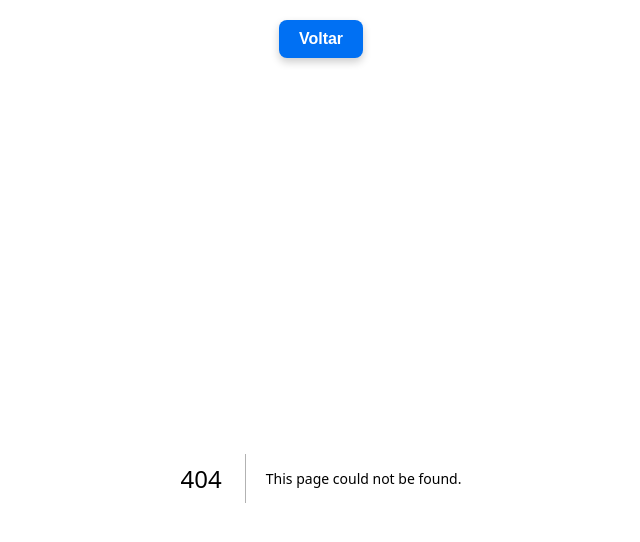
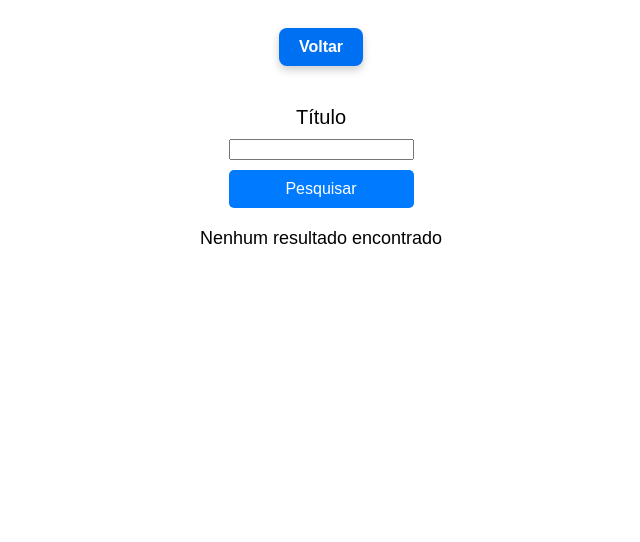
Before and after one commit to StenioEric/pweb, a Next.js app in the folder nextpweb/: page /clientServerMovies in a window 1280 px wide. Before the commit this address had no page. Shown: the top 542 px of the page, without its empty margins (319-959 px from the left). Built offline with nearby package versions, Linux system fonts and the light colour scheme.

Commit message:
Receita8

```diff
--- /dev/null
+++ b/nextpweb/src/app/clientServerMovies/page.tsx
@@ -0,0 +1,93 @@
+"use client";
+
+import { useState, FormEvent } from "react";
+
+interface Movie {
+  imdbID: string;
+  Title: string;
+  Year: string;
+}
+
+export default function Home() {
+  const [resultMovies, setResultMovies] = useState<Movie[]>([]); // Estado para armazenar os resultados da pesquisa
+
+  async function handleAction(event: FormEvent<HTMLFormElement>) {
+    event.preventDefault(); // Impede o recarregamento da página
+
+    const formData = new FormData(event.currentTarget);
+    const titleSearchKey = formData.get("titleSearchKey") as string;
+
+    const res = await fetch(`/api/movies?titleSearchKey=${titleSearchKey}`);
+    const data = await res.json();
+
+    setResultMovies(data || []); // Atualiza os resultados no estado
+  }
+
+  return (
+    <div style={{ fontFamily: "Arial, sans-serif", textAlign: "center", padding: "20px" }}>
+      <MovieForm actionHandler={handleAction} />
+      <MovieTable movies={resultMovies} />
+    </div>
+  );
+}
+
+export function MovieForm({ actionHandler }: { actionHandler: (e: FormEvent<HTMLFormElement>) => void }) {
+  return (
+    <form
+      onSubmit={actionHandler}
+      style={{
+        display: "grid",
+        justifyContent: "center",
+        gap: "10px",
+        fontSize: "20px",
+        marginBottom: "20px",
+      }}
+    >
+      <label htmlFor="idTitleSearchKey">Título</label>
+      <input id="idTitleSearchKey" name="titleSearchKey" />
+
+      <button
+        type="submit"
+        style={{
+          padding: "10px 20px",
+          fontSize: "16px",
+          backgroundColor: "#007BFF",
+          color: "white",
+          border: "none",
+          borderRadius: "5px",
+        }}
+      >
+        Pesquisar
+      </button>
+    </form>
+  );
+}
+
+export function MovieTable({ movies }: { movies: Movie[] }) {
+  return (
+    <div>
+      {movies.length > 0 ? (
+        <div style={{ display: "grid", justifyContent: "center", gap: "10px" }}>
+          {movies.map((m) => (
+            <div
+              key={m.imdbID}
+              style={{
+                padding: "10px",
+                border: "1px solid #ddd",
+                borderRadius: "5px",
+                backgroundColor: "#f9f9f9",
+                textAlign: "left",
+                width: "300px",
+                margin: "auto",
+              }}
+            >
+              <strong>{m.Title}</strong> ({m.Year})
+            </div>
+          ))}
+        </div>
+      ) : (
+        <p style={{ marginTop: "20px", fontSize: "18px" }}>Nenhum resultado encontrado</p>
+      )}
+    </div>
+  );
+}
```
Also changed, not shown: nextpweb/src/app/actions/movieActions.tsx (added, +66 -0 lines).
